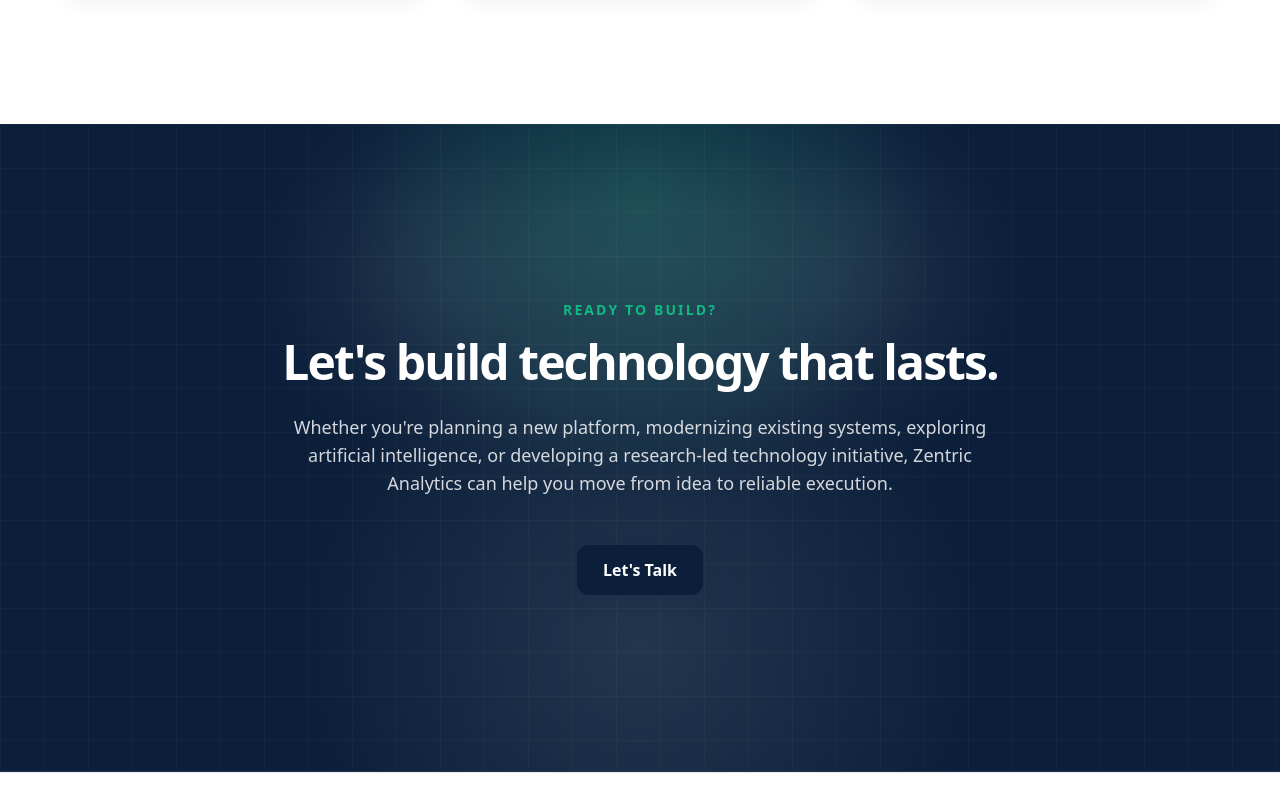
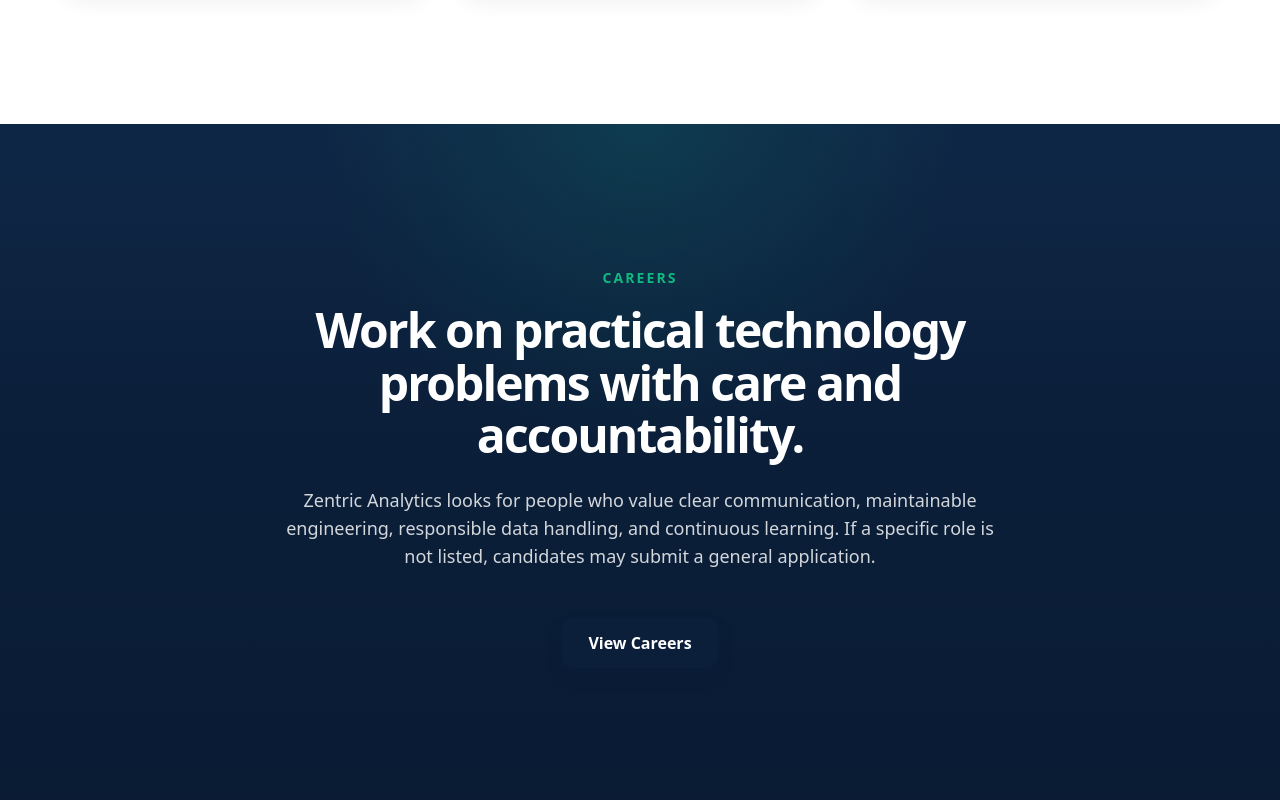
Before and after one commit to Zentric-Analytics/Zentricanalytics.com, a Next.js app: page / in a window 1280 px wide. Shown: the part 7380-8180 px from the top of the page. Built offline with nearby package versions, Linux system fonts and the light colour scheme.

Commit message:
Polish careers preview section

```diff
--- a/src/app/page.tsx
+++ b/src/app/page.tsx
@@ -390,6 +390,29 @@ export default function Home() {
       </section>
 
       <section
+        className="relative isolate overflow-hidden bg-[#0B1F3A] px-4 py-24 sm:px-6 sm:py-28 lg:py-36"
+        aria-labelledby="careers-preview-heading"
+      >
+        <div
+          aria-hidden="true"
+          className="absolute inset-0 -z-10 bg-[radial-gradient(circle_at_50%_0%,rgba(16,185,129,0.14),transparent_34%),linear-gradient(180deg,rgba(23,59,103,0.28),rgba(11,31,58,0)_42%,rgba(7,20,38,0.34))]"
+        />
+        <div className="editorial-reveal mx-auto flex max-w-3xl flex-col items-center text-center">
+          <SectionHeader
+            align="center"
+            eyebrow="CAREERS"
+            heading="Work on practical technology problems with care and accountability."
+            headingId="careers-preview-heading"
+            tone="dark"
+            description="Zentric Analytics looks for people who value clear communication, maintainable engineering, responsible data handling, and continuous learning. If a specific role is not listed, candidates may submit a general application."
+          />
+          <Link className="btn btn-primary mt-12 bg-[#10B981] text-[#0B1F3A] shadow-[0_12px_28px_rgba(16,185,129,0.18)] hover:bg-[#34D399] hover:text-[#0B1F3A] hover:shadow-[0_14px_32px_rgba(16,185,129,0.24)] focus-visible:outline-white" href="/careers">
+            View Careers
+          </Link>
+        </div>
+      </section>
+
+      <section
         className="relative isolate overflow-hidden border-b border-white/10 bg-[#0B1F3A] px-4 py-32 sm:px-6 sm:py-36 lg:py-44"
         aria-labelledby="final-cta-heading"
       >
```
